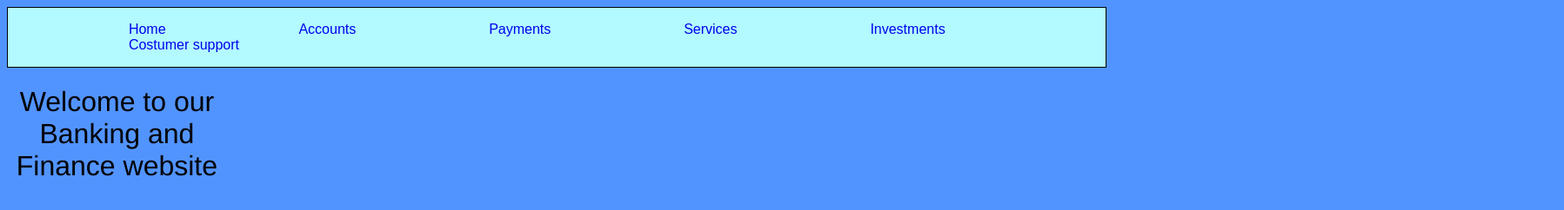
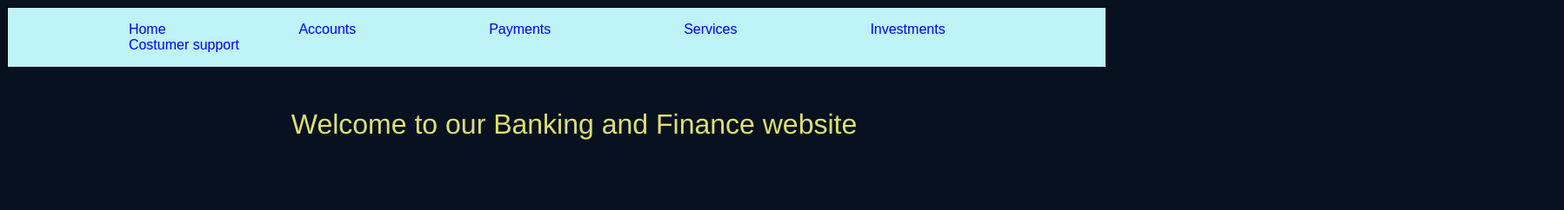
Before and after one commit to karthikpavanGit/Django-BankingandFinance, a plain HTML site: page index.html in a window 1280 px wide. Shown: the whole page at 87% size, 1798 px wide, since content can reach past the window. Drawn offline with Linux system fonts and the light colour scheme; a web font is replaced by a local one.

Commit message:
some added

```diff
--- a/index.css
+++ b/index.css
@@ -15,22 +15,30 @@
     font-weight: 500;
 }
 body{
-    background-color: rgb(82, 148, 255);
+    background-color: rgb(7, 17, 32);
 }
 .nav{
     border: 1.57px solid ;
-    background-color: rgb(178, 250, 255);
+    background-color: rgb(190, 243, 247);
     width: auto;
 
 
 }
 h1{
         text-align: center;
-    padding: 150px 275  px;
+
+    color: rgb(223, 223, 114);
     font-family:'Franklin Gothic Medium', 'Arial Narrow', Arial, sans-serif;
-    font-weight: 400;
+    font-weight: 10;
+    padding-right: 40%;
+    margin-left: 20px;
     background-image: url(Banking.jpg);
-    width: 20%;
+    width: 100%;
+    padding-top: 2%;
+
+
+
+
 
 }
 image{
--- a/index.html
+++ b/index.html
@@ -5,6 +5,7 @@
     <meta name="viewport" content="width=device-width, initial-scale=1.0">
     <link rel="stylesheet" href="index.css">
     <title>--Bank Name--</title>
+    <script src="index.js"></script>
   </head>
   <body>
     <div class="nav">
@@ -12,7 +13,6 @@
 
             <li>
                 <a href="index.html">Home</a>
-
             </li>
             <li>
                 <a href="accounts.html">Accounts</a>
@@ -33,7 +33,8 @@
 
         </ul>
     </div>
-    <h1>Welcome to our Banking and Finance website
+    <h1>
+        Welcome to our Banking and Finance website
     </h1>
 
   </body>
```
